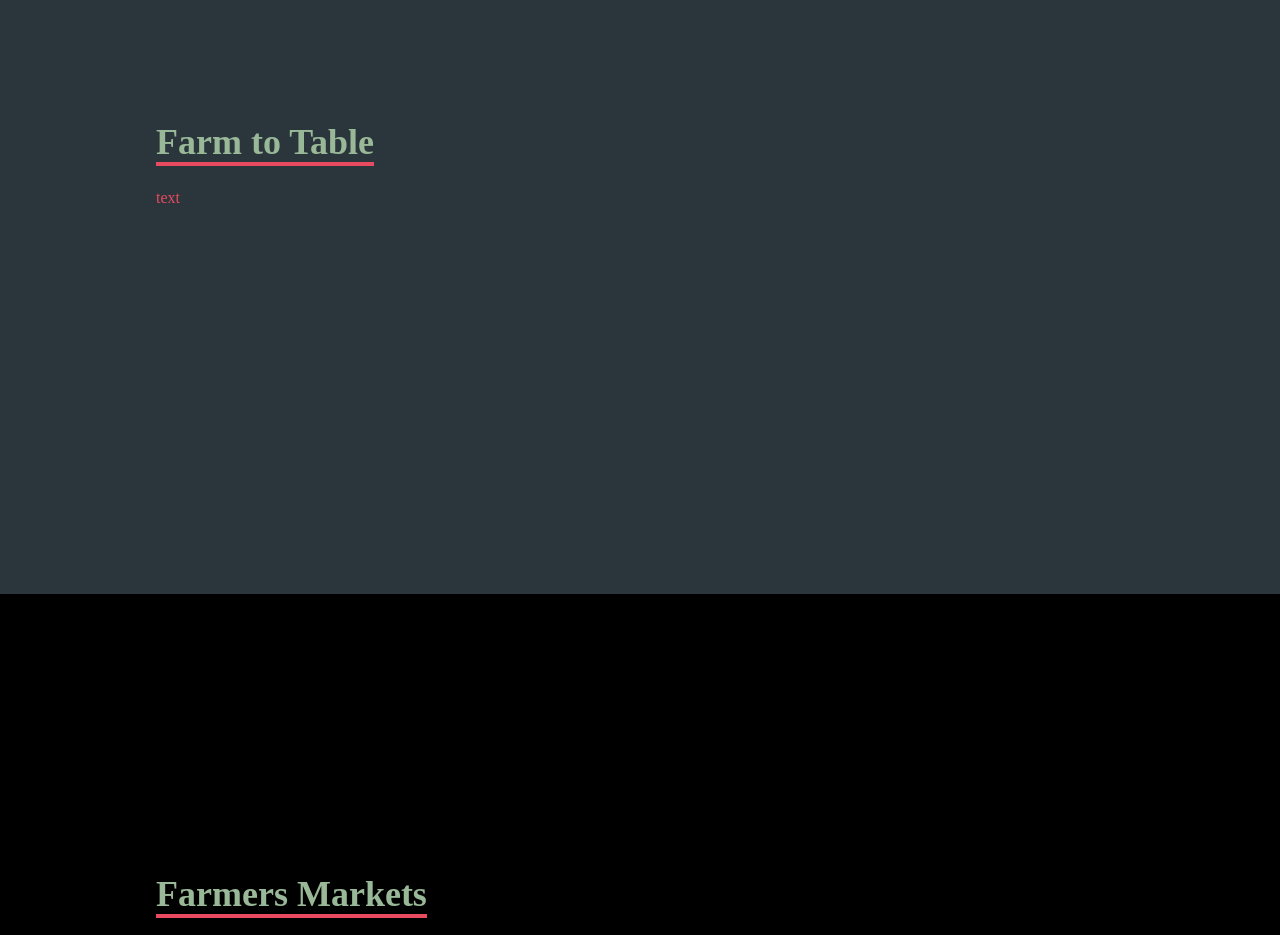
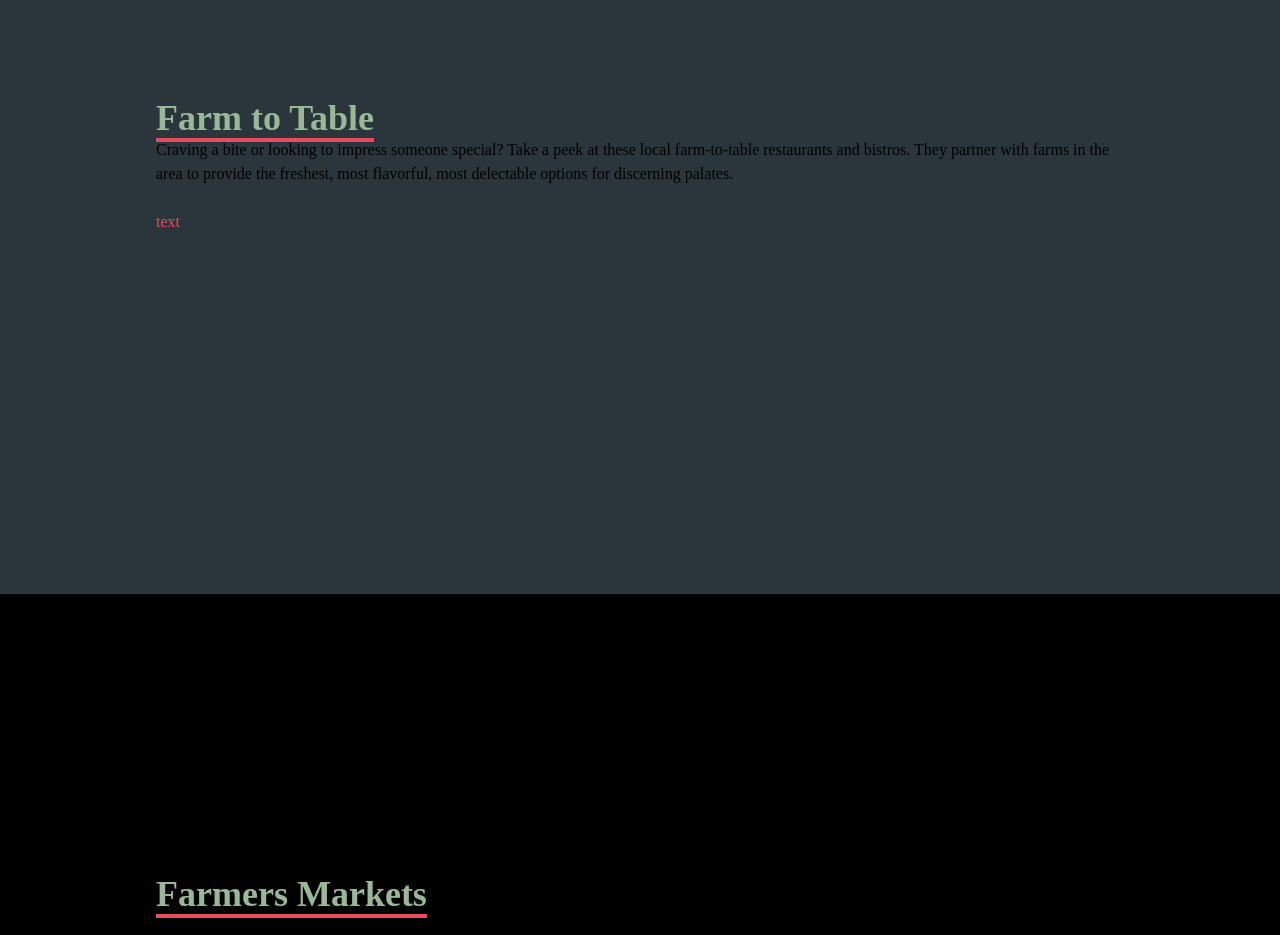
Before and after one commit to NumiBlue/projectel, a React (Create React App) app in the folder my-app/: page / in a window 1280 px wide. Shown: the part 5920-6855 px from the top of the page. Built offline with nearby package versions, Linux system fonts and the light colour scheme.

Commit message:
feature/copy

```diff
--- a/my-app/src/components/FarmToTable.jsx
+++ b/my-app/src/components/FarmToTable.jsx
@@ -7,6 +7,7 @@ const FarmToTable = () => {
         <div className='max-w-[1000px] mx-auto p-4 flex flex-col justify-center w-full h-full'>
             <div className='pb-8'>
                 <p className='text-4xl font-bold inline border-b-4 text-[#99B898] border-[#E84A5F]'>Farm to Table</p>
+                <p>Craving a bite or looking to impress someone special? Take a peek at these local farm-to-table restaurants and bistros. They partner with farms in the area to provide the freshest, most flavorful, most delectable options for discerning palates.</p>
                 <p className='py-6 text-[#E84A5F]'>text</p>
            </div>
         </div>
```
